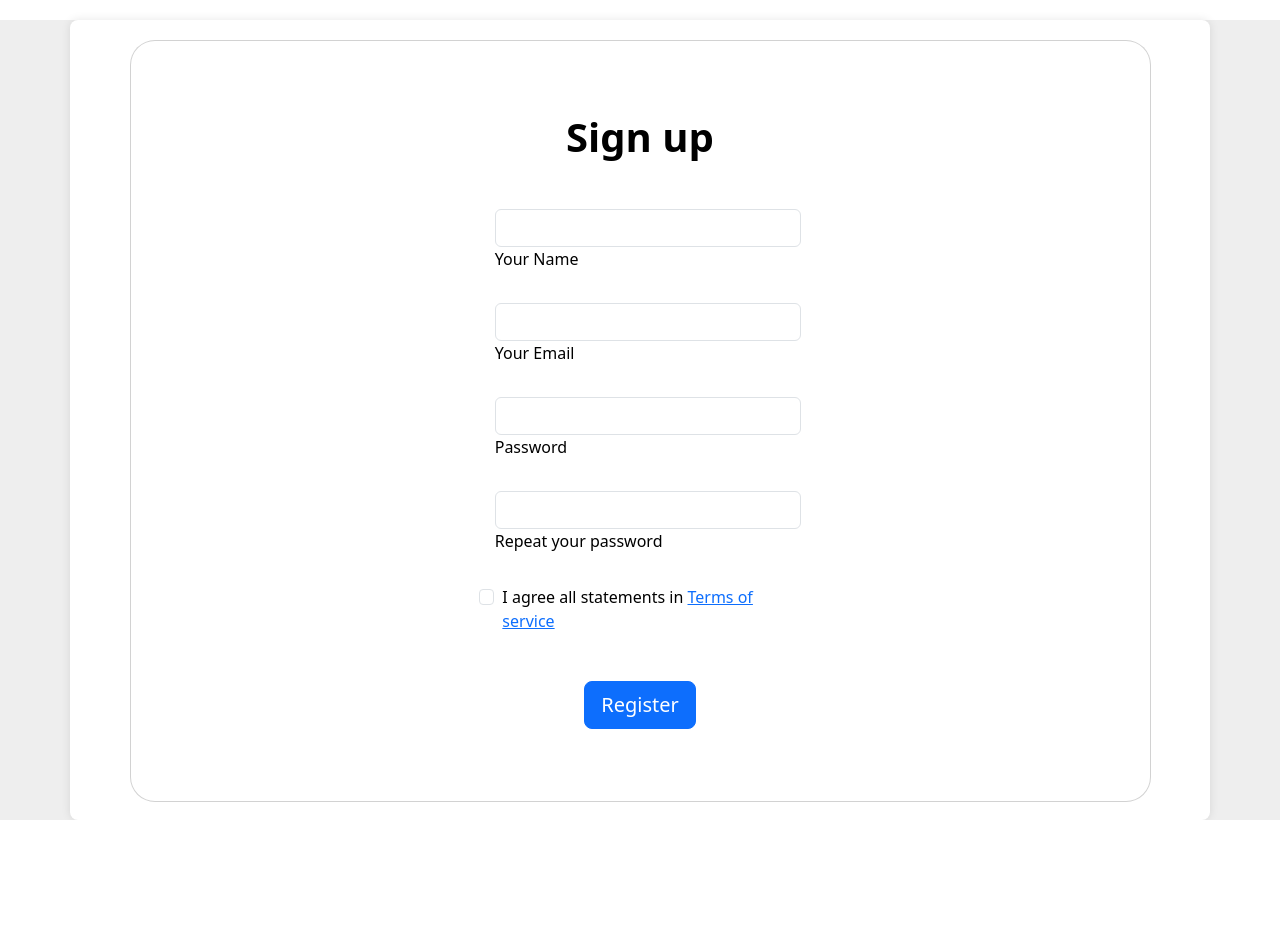
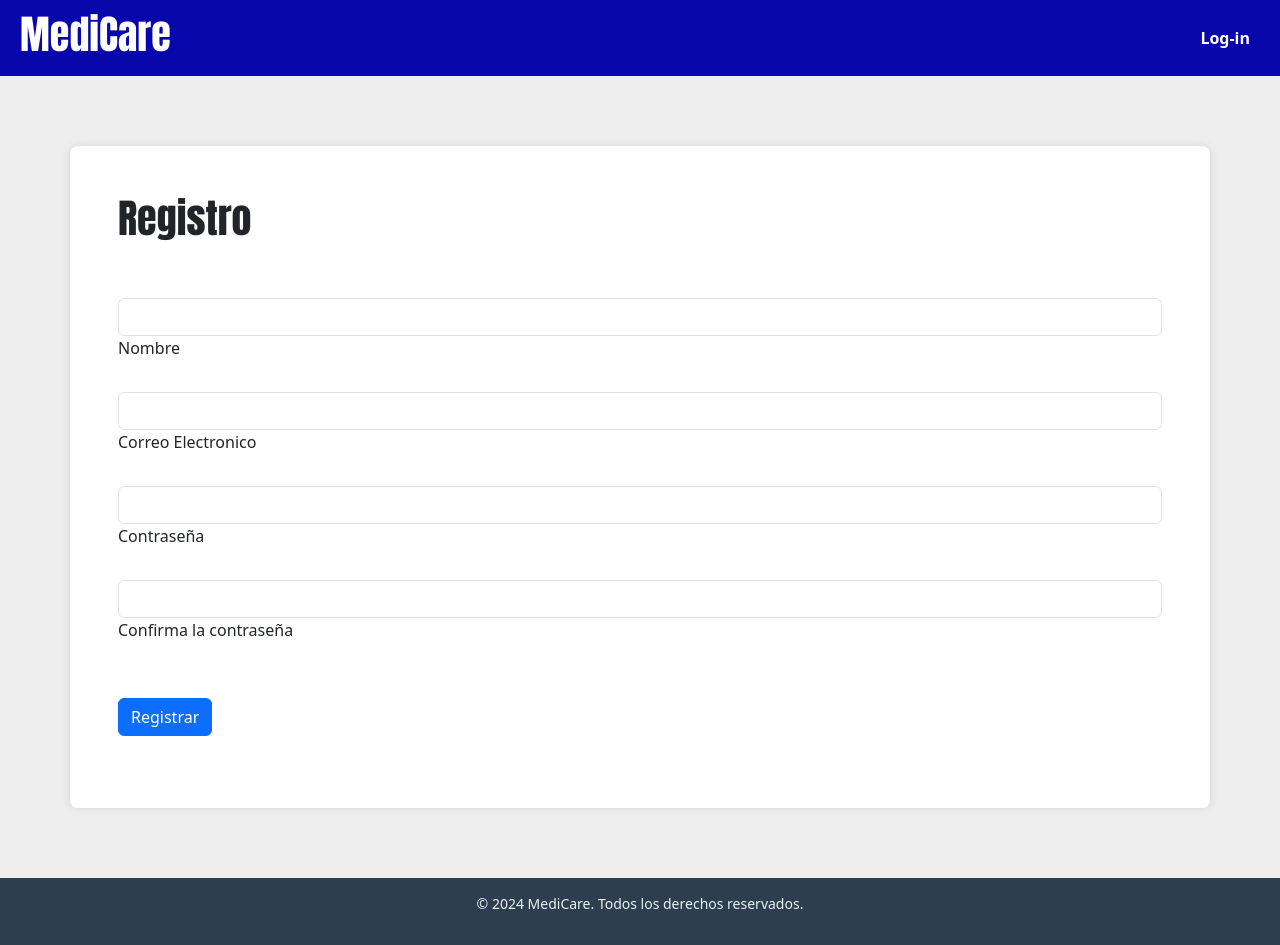
Before and after one commit to Samuelmendi/Proyecto_AmbienteClienteServidor, a PHP site: page /Login-registro/registro.php in a window 1280 px wide. Before the commit the page ends 820 px from the top, so only its background shows below. Run offline with PHP 8.4, Linux system fonts and the light colour scheme.

Commit message:
Normalizacion de LogIn y Registro
Actualice la paginas de log-in y de registro para que sea mas consistentes entre si y con la demas paginas, ademas de hacer que el titulo de la pagina rediriga al index

```diff
--- a/Login-registro/registro.php
+++ b/Login-registro/registro.php
@@ -4,80 +4,60 @@
 
 <head>
     <title>MediCare</title>
-    <link rel="stylesheet" href="css/stylesheet.css">
+    <link rel="stylesheet" href="../css/stylesheet.css">
     <link href="https://cdn.jsdelivr.net/npm/bootstrap@5.3.0/dist/css/bootstrap.min.css" rel="stylesheet">
 </head>
 
 <body>
-    <section class="vh-100" style="background-color: #eee;">
-        <div class="container h-100">
-            <div class="row d-flex justify-content-center align-items-center h-100">
-                <div class="col-lg-12 col-xl-11">
-                    <div class="card text-black" style="border-radius: 25px;">
-                        <div class="card-body p-md-5">
-                            <div class="row justify-content-center">
-                                <div class="col-md-10 col-lg-6 col-xl-5 order-2 order-lg-1">
-
-                                    <p class="text-center h1 fw-bold mb-5 mx-1 mx-md-4 mt-4">Sign up</p>
-
-                                    <form class="mx-1 mx-md-4">
-
-                                        <div class="d-flex flex-row align-items-center mb-4">
-                                            <i class="fas fa-user fa-lg me-3 fa-fw"></i>
-                                            <div data-mdb-input-init class="form-outline flex-fill mb-0">
-                                                <input type="text" id="form3Example1c" class="form-control" />
-                                                <label class="form-label" for="form3Example1c">Your Name</label>
+    <div id="WebHeader">
+        <h1><a href="../index.php" id="TitulodePagina">MediCare</a></h1>
+        <div id="loginout">
+            <a href="Log-in.php" id="Login">Log-in</a>
         </div>
     </div>
 
-                                        <div class="d-flex flex-row align-items-center mb-4">
-                                            <i class="fas fa-envelope fa-lg me-3 fa-fw"></i>
-                                            <div data-mdb-input-init class="form-outline flex-fill mb-0">
-                                                <input type="email" id="form3Example3c" class="form-control" />
-                                                <label class="form-label" for="form3Example3c">Your Email</label>
-                                            </div>
+    <section class="vh-90" style="background-color: #eee;" id="LogInSection">
+        <div class="container h-100 p-md-5">
+            <h1 id="BienvenidoLogin">Registro</h1>
+            <br>
+            <br>
+            <form>
+                <!-- Name input -->
+                <div data-mdb-input-init class="form-outline mb-4">
+                    <input type="text" id="nombre" class="form-control" />
+                    <label class="form-label" for="nombre">Nombre</label>
                 </div>
 
-                                        <div class="d-flex flex-row align-items-center mb-4">
-                                            <i class="fas fa-lock fa-lg me-3 fa-fw"></i>
-                                            <div data-mdb-input-init class="form-outline flex-fill mb-0">
-                                                <input type="password" id="form3Example4c" class="form-control" />
-                                                <label class="form-label" for="form3Example4c">Password</label>
-                                            </div>
+                <!-- Email input -->
+                <div data-mdb-input-init class="form-outline mb-4">
+                    <input type="email" id="correo" class="form-control" />
+                    <label class="form-label" for="correo">Correo Electronico</label>
                 </div>
 
-                                        <div class="d-flex flex-row align-items-center mb-4">
-                                            <i class="fas fa-key fa-lg me-3 fa-fw"></i>
-                                            <div data-mdb-input-init class="form-outline flex-fill mb-0">
-                                                <input type="password" id="form3Example4cd" class="form-control" />
-                                                <label class="form-label" for="form3Example4cd">Repeat your
-                                                    password</label>
-                                            </div>
+                <!-- Password input -->
+                <div data-mdb-input-init class="form-outline mb-4">
+                    <input type="password" id="contraseña" class="form-control" />
+                    <label class="form-label" for="contraseña">Contraseña</label>
                 </div>
 
-                                        <div class="form-check d-flex justify-content-center mb-5">
-                                            <input class="form-check-input me-2" type="checkbox" value=""
-                                                id="form2Example3c" />
-                                            <label class="form-check-label" for="form2Example3">
-                                                I agree all statements in <a href="#!">Terms of service</a>
-                                            </label>
+                <!-- Password confirmation input -->
+                <div data-mdb-input-init class="form-outline mb-4">
+                    <input type="password" id="Confirmacontraseña" class="form-control" />
+                    <label class="form-label" for="Confirmacontraseña">Confirma la contraseña</label>
                 </div>
 
-                                        <div class="d-flex justify-content-center mx-4 mb-3 mb-lg-4">
+                <br>
+
+                <!-- Register button -->
                 <button type="button" data-mdb-button-init data-mdb-ripple-init
-                                                class="btn btn-primary btn-lg">Register</button>
-                                        </div>
-
+                    class="btn btn-primary btn-block mb-4">Registrar</button>
             </form>
-
-                                </div>
-                            </div>
-                        </div>
-                    </div>
-                </div>
-            </div>
         </div>
     </section>
+
+    <footer>
+        <p>© 2024 MediCare. Todos los derechos reservados.</p>
+    </footer>
 </body>
 
 </html>
--- a/css/stylesheet.css
+++ b/css/stylesheet.css
@@ -21,8 +21,9 @@ h1, h2 {
     padding: 10px 20px;
 }
 
-#WebHeader h1 {
+#TitulodePagina {
     color: white;
+    text-decoration: none;
     margin: 0;
 }
 
@@ -132,3 +133,8 @@ footer {
     max-width: 1200px;
     margin: 0 auto;
 }
+
+/* ------------- Log-in ---------------- */
+#LogInSection{
+    padding: 50px;
+}
--- a/index.php
+++ b/index.php
@@ -8,7 +8,7 @@
 
 <body>
     <div id="WebHeader">
-        <h1>MediCare</h1>
+        <h1><a href="index.php" id="TitulodePagina">MediCare</a></h1>
         <div id="loginout">
             <a href="Login-registro/Log-in.php" id="Login">Log-in</a>
             <a href="Login-registro/registro.php" id="Registro">Registro</a>
```
Also changed, not shown: Login-registro/Log-in.php (+27 -18 lines). Lines whose indentation alone changed are shown as unchanged.
